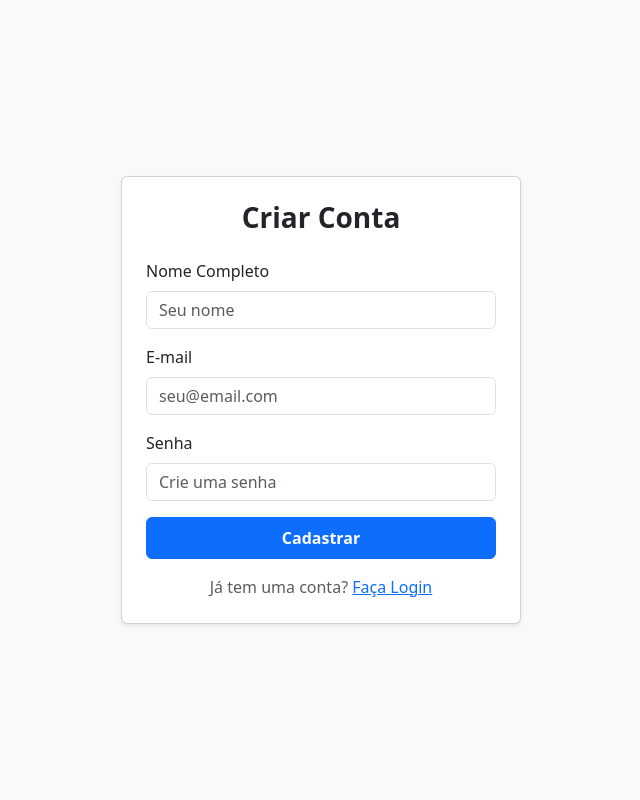
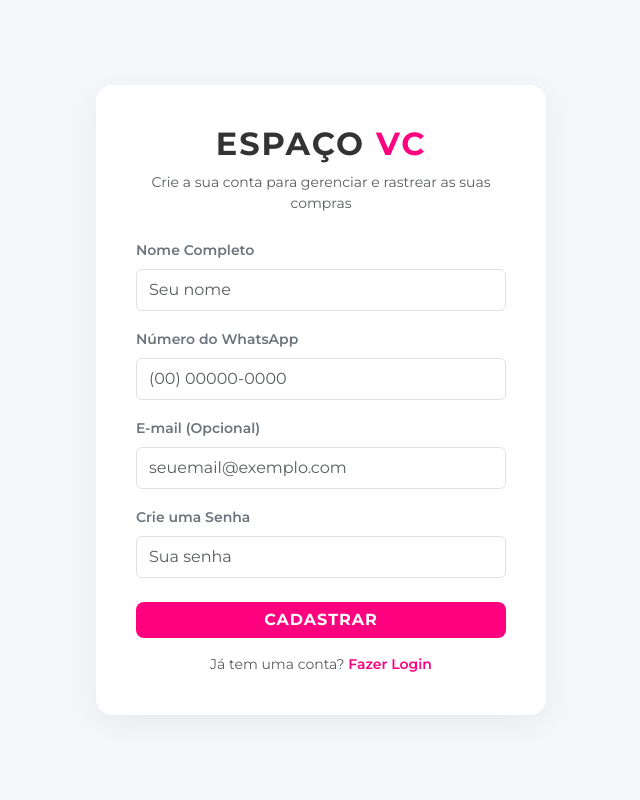
Before and after one commit to lucastycot-boop/site-loja, a Flask app: page /cadastro in a window 1280 px wide. Shown: the whole page, without its empty margins (319-959 px from the left). Run offline with Flask 3, Linux system fonts and the light colour scheme.

Commit message:
Update cadastro.html

```diff
--- a/templates/cadastro.html
+++ b/templates/cadastro.html
@@ -3,44 +3,119 @@
 <head>
     <meta charset="UTF-8">
     <meta name="viewport" content="width=device-width, initial-scale=1.0">
-    <title>Cadastro - Espaço Vanessa Cubula</title>
+    <title>Criar Conta - Espaço Vanessa Cubula</title>
     <link href="https://cdn.jsdelivr.net/npm/bootstrap@5.3.0/dist/css/bootstrap.min.css" rel="stylesheet">
+    <link href="https://fonts.googleapis.com/css2?family=Montserrat:wght@300;400;500;600;700&display=swap" rel="stylesheet">
+    <style>
+        body {
+            font-family: 'Montserrat', sans-serif;
+            background-color: #f4f6f9;
+            color: #333;
+            height: 100vh;
+            display: flex;
+            align-items: center;
+            justify-content: center;
+        }
+        .card-cadastro {
+            border: none;
+            border-radius: 16px;
+            box-shadow: 0 8px 30px rgba(0,0,0,0.05);
+            max-width: 450px;
+            width: 100%;
+            background-color: #ffffff;
+            padding: 2.5rem;
+        }
+        .btn-pink {
+            background-color: #ff007f;
+            color: white;
+            font-weight: 600;
+            border: none;
+            border-radius: 8px;
+            transition: all 0.3s;
+        }
+        .btn-pink:hover {
+            background-color: #d40069;
+            color: white;
+        }
+        .text-pink {
+            color: #ff007f;
+        }
+        .form-control:focus {
+            border-color: #ff007f;
+            box-shadow: 0 0 0 0.25rem rgba(255, 0, 127, 0.25);
+        }
+    </style>
 </head>
-<body class="bg-light">
+<body>
 
-    <div class="container d-flex justify-content-center align-items-center" style="min-height: 100vh;">
-        <div class="card shadow-sm p-4" style="width: 100%; max-width: 400px;">
-            <h3 class="text-center fw-bold mb-4">Criar Conta</h3>
+    <div class="card-cadastro">
+        <div class="text-center mb-4">
+            <h2 class="fw-bold text-uppercase" style="letter-spacing: 2px;">
+                Espaço <span class="text-pink">VC</span>
+            </h2>
+            <p class="text-muted small">Crie a sua conta para gerenciar e rastrear as suas compras</p>
+        </div>
 
         {% with messages = get_flashed_messages(with_categories=true) %}
             {% if messages %}
                 {% for category, message in messages %}
-                        <div class="alert alert-{{ category }} py-2 fs-6">{{ message }}</div>
+                    <div class="alert alert-{{ category }} small py-2 alert-dismissible fade show" role="alert">
+                        {{ message }}
+                        <button type="button" class="btn-close" data-bs-dismiss="alert" aria-label="Close"></button>
+                    </div>
                 {% endfor %}
             {% endif %}
         {% endwith %}
 
         <form action="/cadastro" method="POST">
             <div class="mb-3">
-                    <label class="form-label">Nome Completo</label>
-                    <input type="text" name="nome" class="form-control" placeholder="Seu nome" required>
-                </div>
-                <div class="mb-3">
-                    <label class="form-label">E-mail</label>
-                    <input type="email" name="email" class="form-control" placeholder="seu@email.com" required>
-                </div>
-                <div class="mb-3">
-                    <label class="form-label">Senha</label>
-                    <input type="password" name="senha" class="form-control" placeholder="Crie uma senha" required>
-                </div>
-                <button type="submit" class="btn btn-primary w-100 py-2 fw-bold">Cadastrar</button>
-            </form>
-
-            <p class="text-center mt-3 text-muted mb-0">
-                Já tem uma conta? <a href="/login">Faça Login</a>
-            </p>
-        </div>
+                <label for="nome" class="form-label small fw-semibold text-secondary">Nome Completo</label>
+                <input type="text" class="form-control py-2" id="nome" name="nome" placeholder="Seu nome" required>
             </div>
 
+            <div class="mb-3">
+                <label for="whatsapp" class="form-label small fw-semibold text-secondary">Número do WhatsApp</label>
+                <input type="text" class="form-control py-2" id="whatsapp" name="whatsapp" placeholder="(00) 00000-0000" required>
+            </div>
+
+            <div class="mb-3">
+                <label for="email" class="form-label small fw-semibold text-secondary">E-mail (Opcional)</label>
+                <input type="email" class="form-control py-2" id="email" name="email" placeholder="seuemail@exemplo.com">
+            </div>
+
+            <div class="mb-4">
+                <label for="senha" class="form-label small fw-semibold text-secondary">Crie uma Senha</label>
+                <input type="password" class="form-control py-2" id="senha" name="senha" placeholder="Sua senha" required>
+            </div>
+
+            <button type="submit" class="btn btn-pink w-100 py-2.5 text-uppercase fw-bold mb-3" style="letter-spacing: 1px;">
+                Cadastrar
+            </button>
+
+            <div class="text-center small">
+                <span class="text-muted">Já tem uma conta?</span>
+                <a href="/login" class="text-pink fw-semibold text-decoration-none">Fazer Login</a>
+            </div>
+        </form>
+    </div>
+
+    <script>
+        const inputWhatsapp = document.getElementById('whatsapp');
+        inputWhatsapp.addEventListener('input', (e) => {
+            let value = e.target.value.replace(/\D/g, "");
+            if (value.length > 11) value = value.slice(0, 11);
+
+            if (value.length > 6) {
+                e.target.value = `(${value.slice(0, 2)}) ${value.slice(2, 7)}-${value.slice(7)}`;
+            } else if (value.length > 2) {
+                e.target.value = `(${value.slice(0, 2)}) ${value.slice(2)}`;
+            } else if (value.length > 0) {
+                e.target.value = `(${value}`;
+            } else {
+                e.target.value = "";
+            }
+        });
+    </script>
+    <script src="https://cdn.jsdelivr.net/npm/bootstrap@5.3.0/dist/js/bootstrap.bundle.min.js"></script>
 </body>
 </html>
```
Lines whose indentation alone changed are shown as unchanged.
